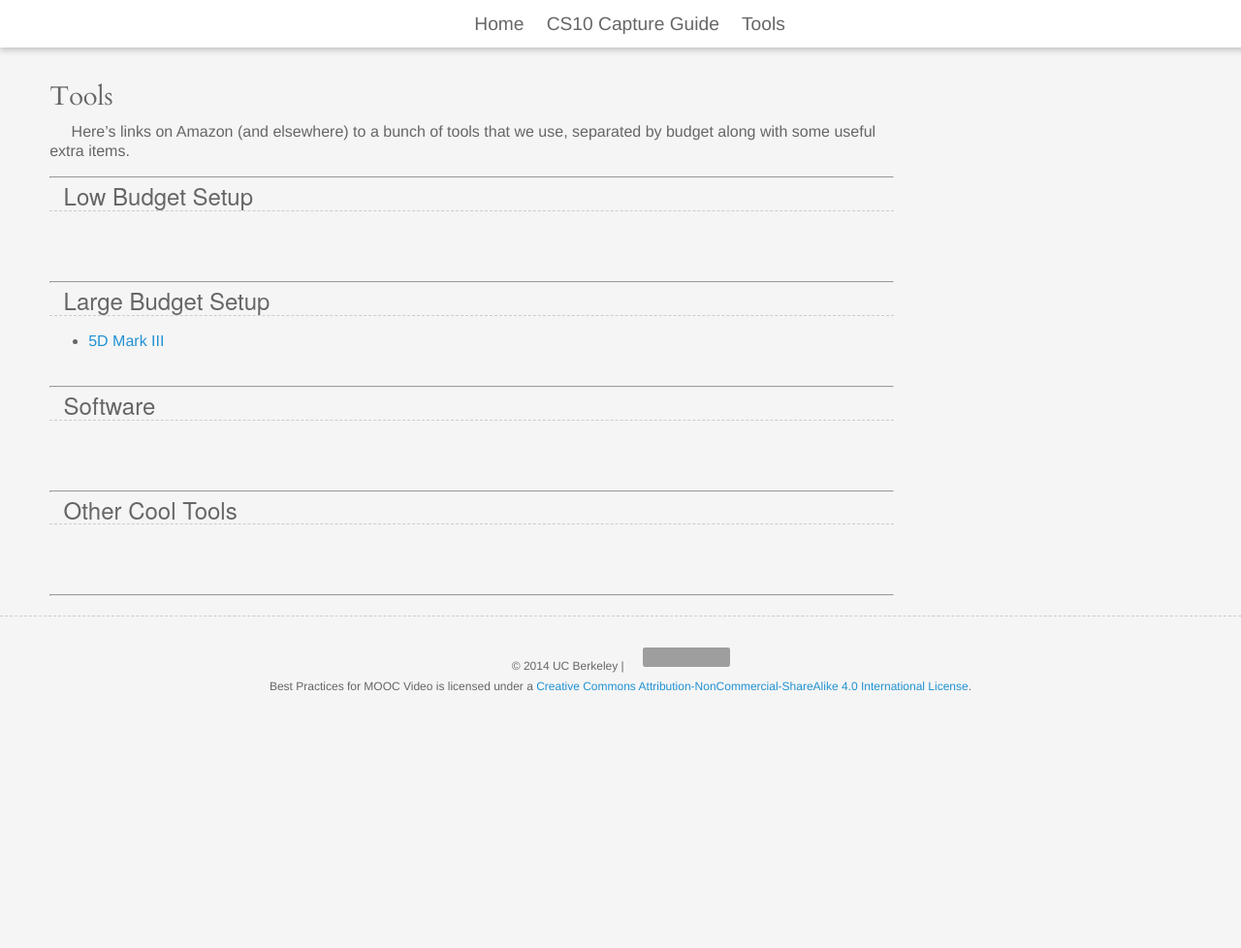
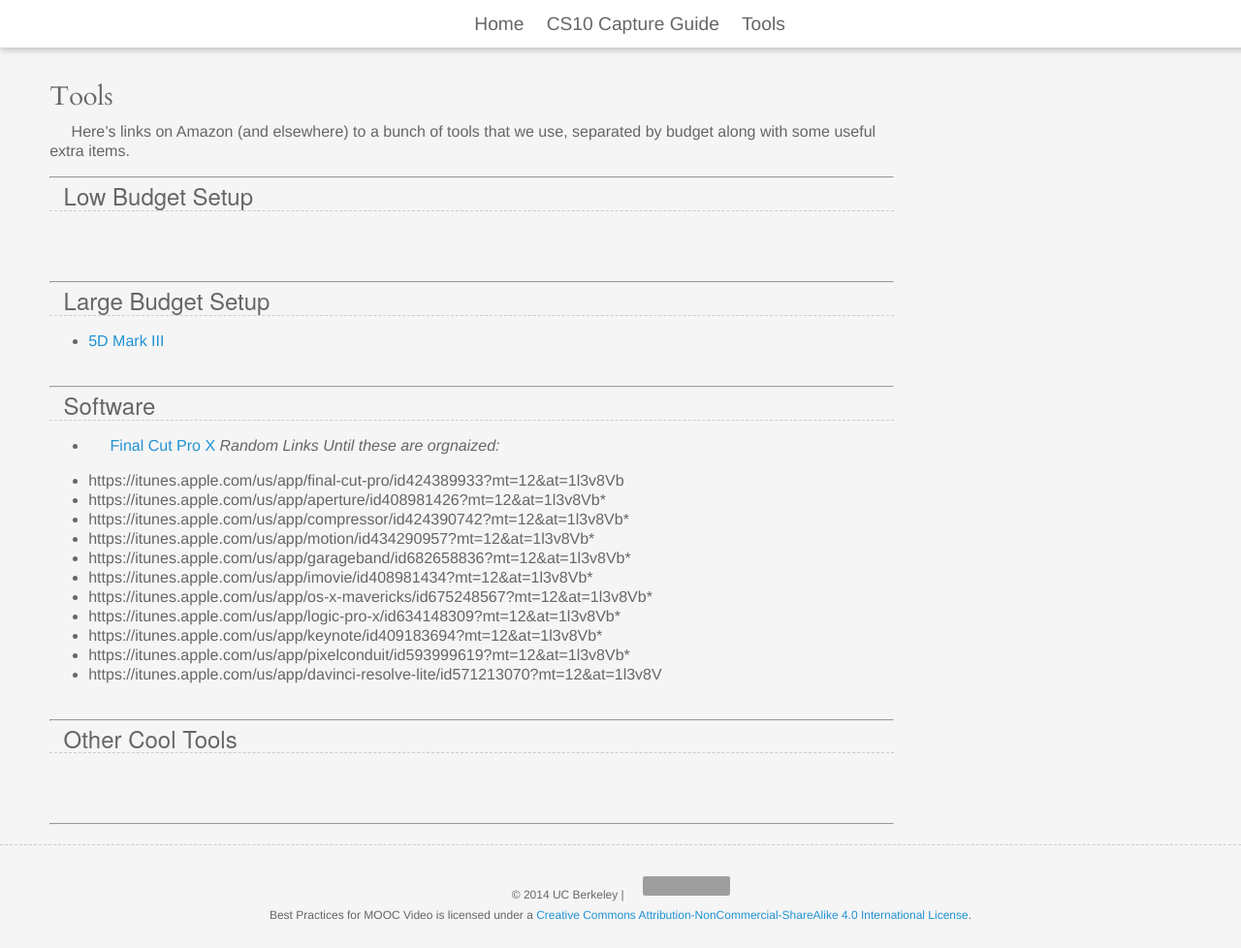
Before and after one commit to cs10/video, a Jekyll site: the page built from tools.md, in a window 1280 px wide and 978 px high. Shown: the whole window at 97% size. Built offline with Jekyll 4.4.1, drawn with Linux system fonts in a browser that asks for light colours; nearby versions of some CDN libraries; some web fonts are replaced; a script that is not in the unit is left out; grey boxes are pictures that could not be loaded.

Commit message:
add itune links

```diff
--- a/_layouts/default.html
+++ b/_layouts/default.html
@@ -68,10 +68,14 @@
         Creative Commons Attribution-NonCommercial-ShareAlike 4.0 International License</a>.
     </p>
   </div>
-
+  <!-- Amazon Affiliates -->
   <script charset="utf-8" type="text/javascript"
   src="http://ws-na.amazon-adsystem.com/widgets/q?ServiceVersion=20070822&MarketPlace=US&ID=V20070822%2FUS%2Fmicbalpho-20%2F8005%2Fab6c03fb-e836-47d1-afc3-649fe3c57048">
   </script>
+  <!-- B&H Photo -->
+  <script src="http://mer54715.datafeedfile.com/widget/quicklinker/autoload.dffbah_quicklinker-1.0.php?kbid=10801&binum=100101010111000&sid="></script>
+  <!-- iTunes / Apple -->
+  <script type='text/javascript'>var _merchantSettings=_merchantSettings || [];_merchantSettings.push(['AT', '1l3v8Vb']);(function(){var autolink=document.createElement('script');autolink.type='text/javascript';autolink.async=true; autolink.src= ('https:' == document.location.protocol) ? 'https://autolinkmaker.itunes.apple.com/js/itunes_autolinkmaker.js' : 'http://autolinkmaker.itunes.apple.com/js/itunes_autolinkmaker.js';var s=document.getElementsByTagName('script')[0];s.parentNode.insertBefore(autolink, s);})();</script>
   <script>
   (function(i,s,o,g,r,a,m){i['GoogleAnalyticsObject']=r;i[r]=i[r]||function(){
     (i[r].q=i[r].q||[]).push(arguments)},i[r].l=1*new Date();a=s.createElement(o),
--- a/tools.md
+++ b/tools.md
@@ -23,6 +23,21 @@
 
 ***
 ## Software
+<!-- itunes links: https://linkmaker.itunes.apple.com/us/?at=1l3v8Vb -->
+* <a href="https://itunes.apple.com/us/app/final-cut-pro/id424389933?mt=12" target="itunes_store">Final Cut Pro X</a>
+_Random Links Until these are orgnaized:_
+
+* https://itunes.apple.com/us/app/final-cut-pro/id424389933?mt=12&at=1l3v8Vb
+* https://itunes.apple.com/us/app/aperture/id408981426?mt=12&at=1l3v8Vb*
+* https://itunes.apple.com/us/app/compressor/id424390742?mt=12&at=1l3v8Vb*
+* https://itunes.apple.com/us/app/motion/id434290957?mt=12&at=1l3v8Vb*
+* https://itunes.apple.com/us/app/garageband/id682658836?mt=12&at=1l3v8Vb*
+* https://itunes.apple.com/us/app/imovie/id408981434?mt=12&at=1l3v8Vb*
+* https://itunes.apple.com/us/app/os-x-mavericks/id675248567?mt=12&at=1l3v8Vb*
+* https://itunes.apple.com/us/app/logic-pro-x/id634148309?mt=12&at=1l3v8Vb*
+* https://itunes.apple.com/us/app/keynote/id409183694?mt=12&at=1l3v8Vb*
+* https://itunes.apple.com/us/app/pixelconduit/id593999619?mt=12&at=1l3v8Vb*
+* https://itunes.apple.com/us/app/davinci-resolve-lite/id571213070?mt=12&at=1l3v8V
 <br />
 <br />
 
```
